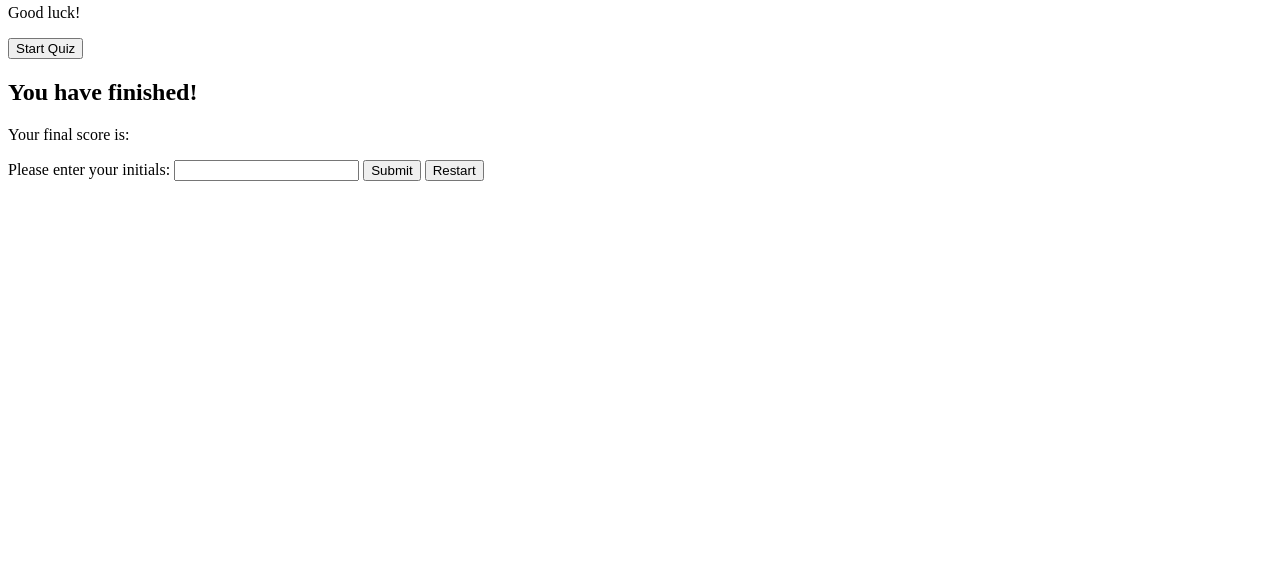
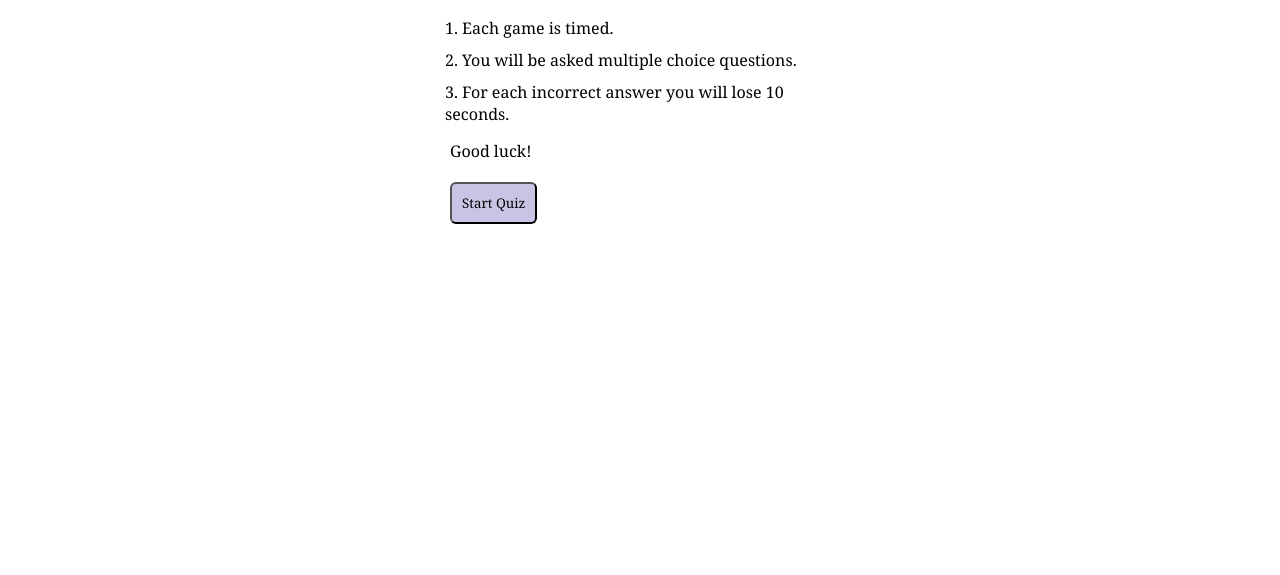
Before and after one commit to LuisM1874/Bootcamp-Challenge-4, a plain HTML site: page index.html in a window 1280 px wide. Shown: the part 225-800 px from the top of the page. Drawn offline with Linux system fonts and the light colour scheme; the site is published under a folder, as on GitHub Pages, so addresses that start at the root find nothing.

Commit message:
game works

```diff
--- a/index.html
+++ b/index.html
@@ -4,7 +4,7 @@
     <head>
         <meta charset="UTF-8">
         <meta name="viewport" content="width=device-width, initial-scale=1.0">
-        <link rel="stylesheet" href="/Assets/style.css">
+        <link rel="stylesheet" href="./Assets/style.css">
         <title>Javascript Quiz !</title>
     </head>
 
@@ -51,7 +51,7 @@
 
         </main>
 
-        <script src="./assets/js/script.js"></script>
+        <script src="./Assets/script.js"></script>
 
     </body>
 </html>
```
Also changed, not shown: Assets/leaderboard.js (added).
